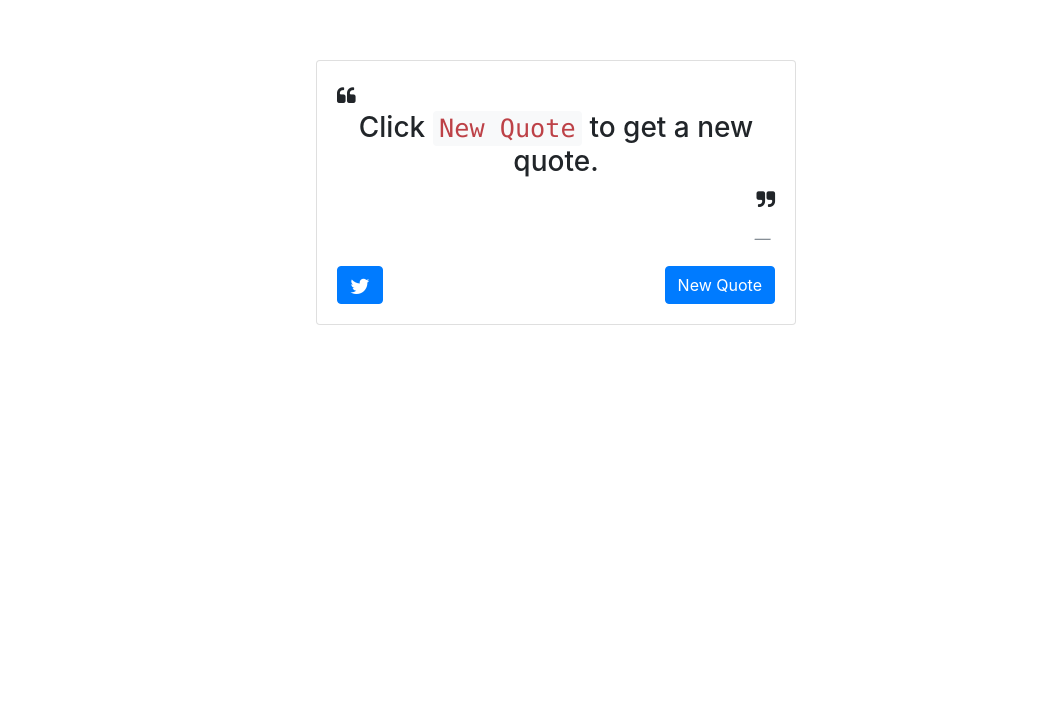
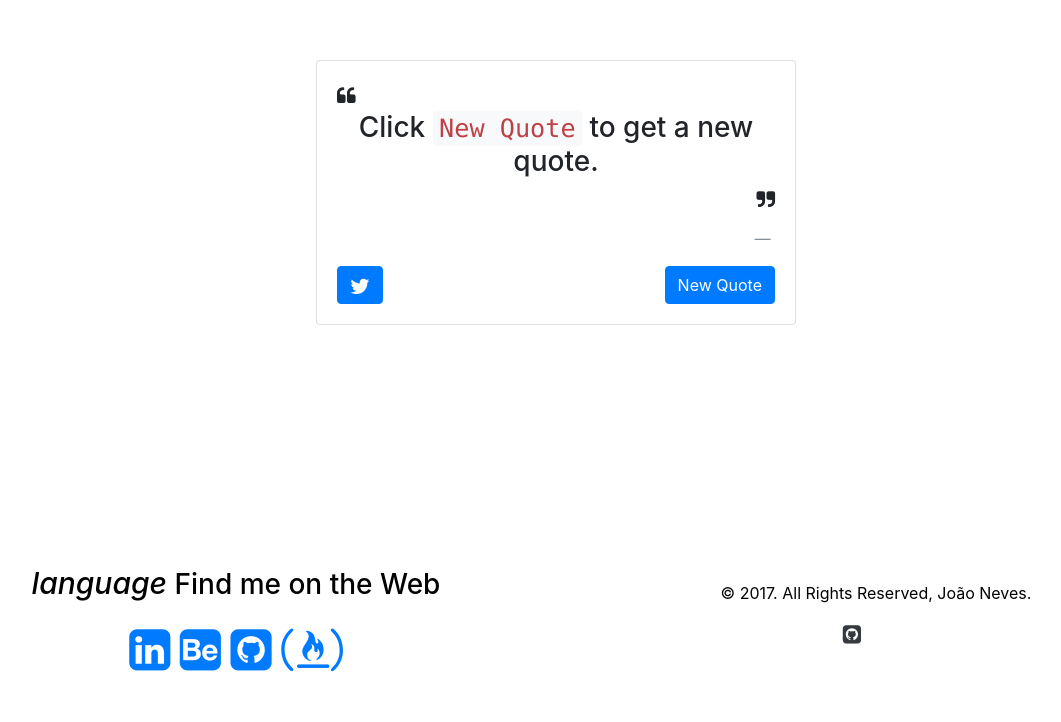
Before and after one commit to joao-neves95/freeCodeCampProjects, a plain HTML site: page Random_Quote_App/index.html in a window 1280 px wide. Shown: the part 140-862 px from the top of the page, without its empty margins (84-1145 px from the left). Before the commit the page ends 800 px from the top, so only its background shows below. Drawn offline with nearby package versions, Linux system fonts and the light colour scheme.

Commit message:
Update index.html
  . Added a footer;

  . Fixed some color and sizing bugs;

  . Fixed some tags;

  . Minor refactoring;

  . Beautified the file.

```diff
--- a/Random_Quote_App/index.html
+++ b/Random_Quote_App/index.html
@@ -1,9 +1,3 @@
-<!--
-
-  TODO:
-    - Add a footer with my info.
- -->
-
 <!DOCTYPE html>
 <html lang="en">
 
@@ -57,6 +51,53 @@
         </section>
       </div>
     </div>
+
+    <footer class="row" style="margin-top: 15em; color: black;">
+      <section class="col-md-6">
+      <!-- Find me on the Web: -->
+        <div class="col-md-12">
+          <h3 class="title-font text-center" id="find-me">
+            <i class="material-icons" style="font-size:30px;" aria-hidden="true">language</i> Find me on the Web
+          </h3>
+        </div>
+        <div class="col-md-12">
+          <ul class="list-unstyled list-inline text-center mt-4 mb-5">
+            <li class="list-inline-item">
+              <a href="https://pt.linkedin.com/in/jo%C3%A3o-neves-1995-dg" target="_blanck">
+                <i class="fa fa-linkedin-square fa-3x" aria-hidden="true"></i>
+              </a>
+            </li>
+            <li class="list-inline-item">
+              <a href="https://www.behance.net/joao-neves25" target="_blanck">
+                <i class="fa fa-behance-square fa-3x" aria-hidden="true"></i>
+              </a>
+            </li>
+            <li class="list-inline-item">
+              <a href="https://github.com/joao-neves95" target="_blanck">
+                <i class="fa fa-github-square fa-3x" aria-hidden="true"></i>
+              </a>
+            </li>
+            <li class="list-inline-item">
+              <a href="https://www.freecodecamp.org/joao-neves95" target="_blanck">
+                <i class="fa fa-free-code-camp fa-3x" aria-hidden="true"></i>
+              </a>
+            </li>
+          </ul>
+        </div>
+      </section>
+      <!-- End of Find me on the Web. -->
+      <!-- Copyright -->
+      <section class="col-md-6">
+        <div style="margin-top: 1em;">
+          <p class="text-font text-center">&copy; 2017. All Rights Reserved, João Neves.</p>
+        </div>
+        <div class="col-sm-6 text-right">
+          <p>
+            <a href="https://github.com/joao-neves95/freeCodeCamp/tree/master/Random_Quote_App" target="_blanck"><i class="fa fa-github-square fa-lg text-dark"></i></a>
+          </p>
+        </div>
+      </section>
+    </footer>
   </main>
 
   <!-- JQuery JS -->
```
